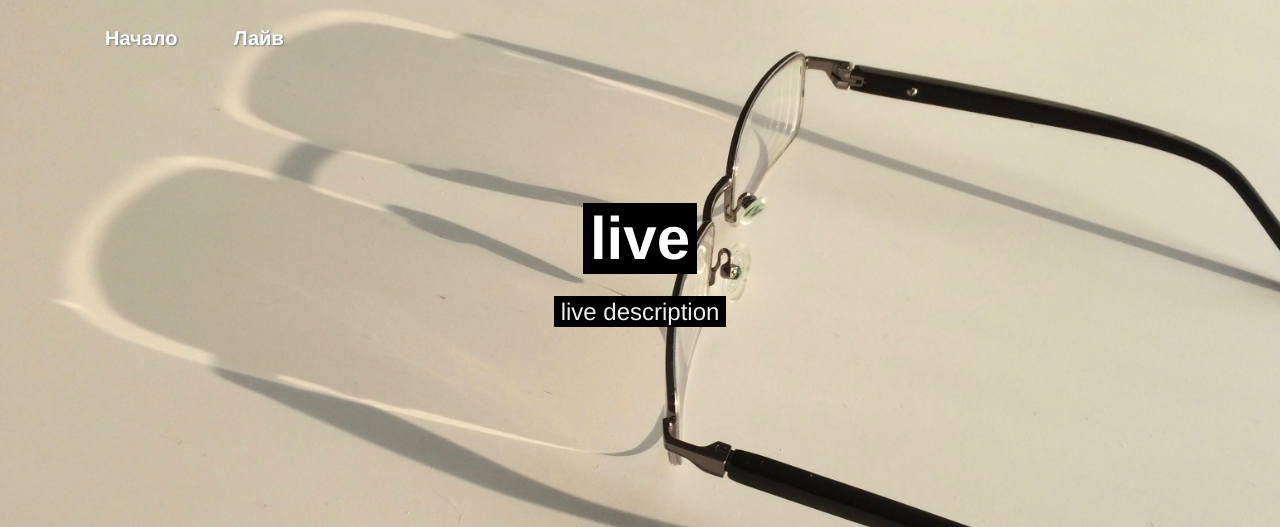
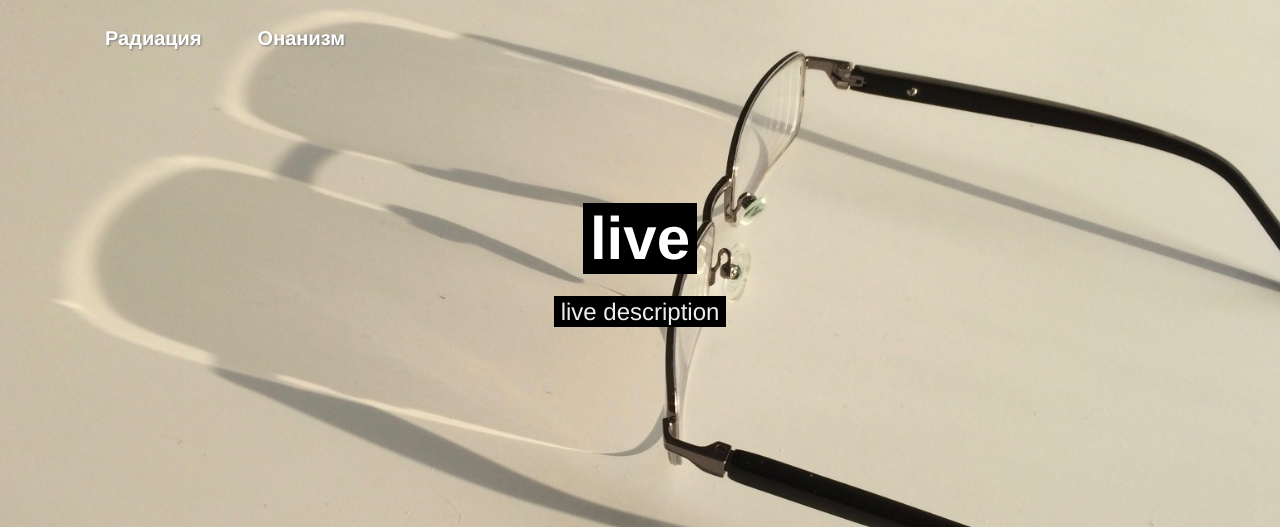
Before and after one commit to nikonov1101/blogue, a Django app: page /live/ in a window 1280 px wide. Shown: the top 527 px of the page. Run offline with Django 3.2, Linux system fonts and the light colour scheme; data that the repository does not hold is empty; some libraries are stand-ins or nearby versions.

Commit message:
fix: proper link names

```diff
--- a/posts/templates/posts/base.html
+++ b/posts/templates/posts/base.html
@@ -34,9 +34,9 @@
 <!-- Navigation -->
 <nav class="navbar navbar-expand-lg navbar-light fixed-top" id="mainNav">
   <div class="container">
-    <a class="navbar-brand" href="{{ home_url }}">{% trans 'Home' %}</a>
+    <a class="navbar-brand" href="{{ home_url }}">{% trans 'Радиация' %}</a>
     {% if show_live_link %}
-      <a class="navbar-brand" href="{% url 'blog-live' %}">{% trans 'Лайв' %}</a>
+      <a class="navbar-brand" href="{% url 'blog-live' %}">{% trans 'Онанизм' %}</a>
       <div class="collapse navbar-collapse" id="navbarResponsive">
       </div>
     {% endif %}
```
